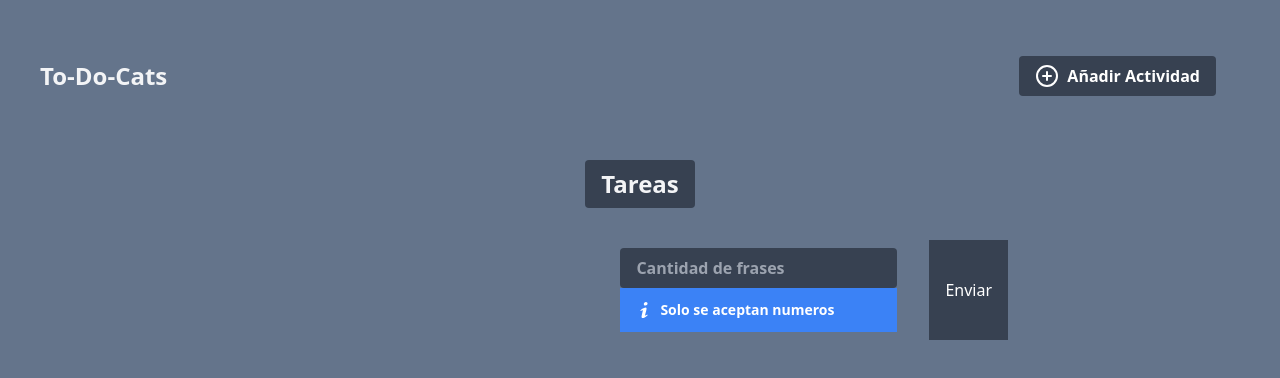
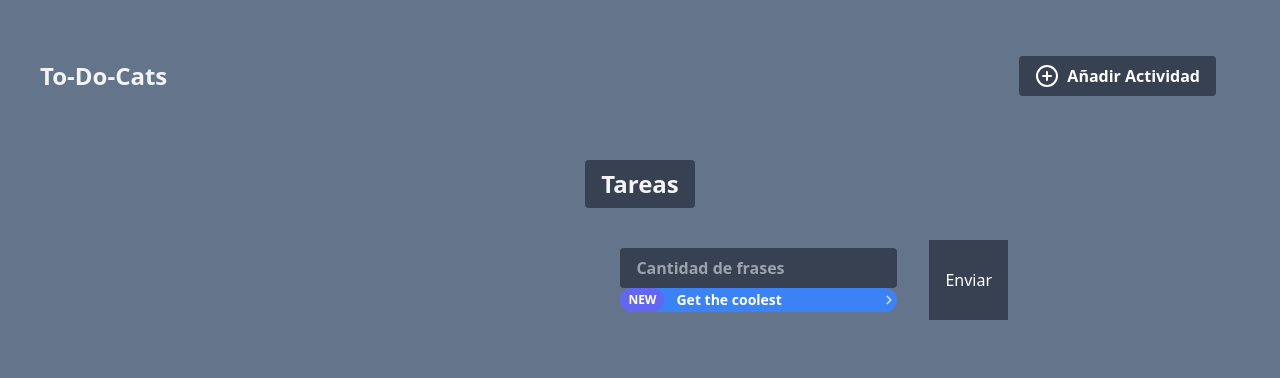
Before and after one commit to erosadarraga/react-context-crud-main, a React (Create React App) app: page /cats in a window 1280 px wide. Both pictures are taken after a click on the button "Enviar". Shown: the top 378 px of the page. Built offline with nearby package versions, Linux system fonts and the light colour scheme.

Commit message:
cambios definitivos

```diff
--- a/src/components/CatList.js
+++ b/src/components/CatList.js
@@ -14,7 +14,10 @@ const Catlist = () => {
     resGatos,
     loading,
     validacion,
+    validacionInput,
   } = useCats()
+
+  console.log(catSerch.cat)
 
   return (
     <div className=" flex flex-col items-center flex-wrap ">
@@ -30,7 +33,7 @@ const Catlist = () => {
       <div className="w-8/12">
         <div className="flex-grow flex-wrap text-right px-4 py-2 m-2 flex justify-between">
           <div className=" px-4 py-2 m-2 ">
-            {resGatos && resGatos.length > 2 && (
+            {resGatos && resGatos.length > 1 && (
               <input
                 type="text"
                 placeholder="Filtrar"
@@ -63,6 +66,26 @@ const Catlist = () => {
                   <path d="M12.432 0c1.34 0 2.01.912 2.01 1.957 0 1.305-1.164 2.512-2.679 2.512-1.269 0-2.009-.75-1.974-1.99C9.789 1.436 10.67 0 12.432 0zM8.309 20c-1.058 0-1.833-.652-1.093-3.524l1.214-5.092c.211-.814.246-1.141 0-1.141-.317 0-1.689.562-2.502 1.117l-.528-.88c2.572-2.186 5.531-3.467 6.801-3.467 1.057 0 1.233 1.273.705 3.23l-1.391 5.352c-.246.945-.141 1.271.106 1.271.317 0 1.357-.392 2.379-1.207l.6.814C12.098 19.02 9.365 20 8.309 20z" />
                 </svg>
                 <p>Solo se aceptan numeros</p>
+              </div>
+            )}
+            {validacionInput && !validacion && (
+              <div
+                class="flex items-center bg-blue-500 text-white text-sm font-bold rounded-2xl "
+                role="alert"
+              >
+                <span class="flex rounded-full bg-indigo-500 uppercase px-2 py-1 text-xs font-bold mr-3">
+                  New
+                </span>
+                <span class="font-semibold mr-2 text-left flex-auto">
+                  Get the coolest
+                </span>
+                <svg
+                  class="fill-current opacity-75 h-4 w-4"
+                  xmlns="http://www.w3.org/2000/svg"
+                  viewBox="0 0 20 20"
+                >
+                  <path d="M12.95 10.707l.707-.707L8 4.343 6.586 5.757 10.828 10l-4.242 4.243L8 15.657l4.95-4.95z" />
+                </svg>
               </div>
             )}
           </div>
--- a/src/hooks/useCats.js
+++ b/src/hooks/useCats.js
@@ -7,6 +7,7 @@ const useCats = () => {
   const [resGatos, setResGatos] = useState(null)
   const [loading, setLoading] = useState(false)
   const [validacion, setValidacion] = useState(false)
+  const [validacionInput, setValidacionInput] = useState(false)
 
   const handleChange = (e) => {
     setCatSerch({
@@ -21,7 +22,9 @@ const useCats = () => {
 
   const handleSubmit = (e) => {
     e.preventDefault()
-
+    if (catSerch.cat === '') {
+      return setValidacionInput(true)
+    }
     console.log(catSerch.cat)
     if (!catSerch) {
       alert('Datos Incompletos')
@@ -49,6 +52,7 @@ const useCats = () => {
       setResGatos(dataRes.data)
       setLoading(false)
       setValidacion(false)
+      setValidacionInput(false)
     }
 
     fetchData()
@@ -65,6 +69,8 @@ const useCats = () => {
     resGatos,
     loading,
     validacion,
+    catSerch,
+    validacionInput,
   }
 }
 
```
